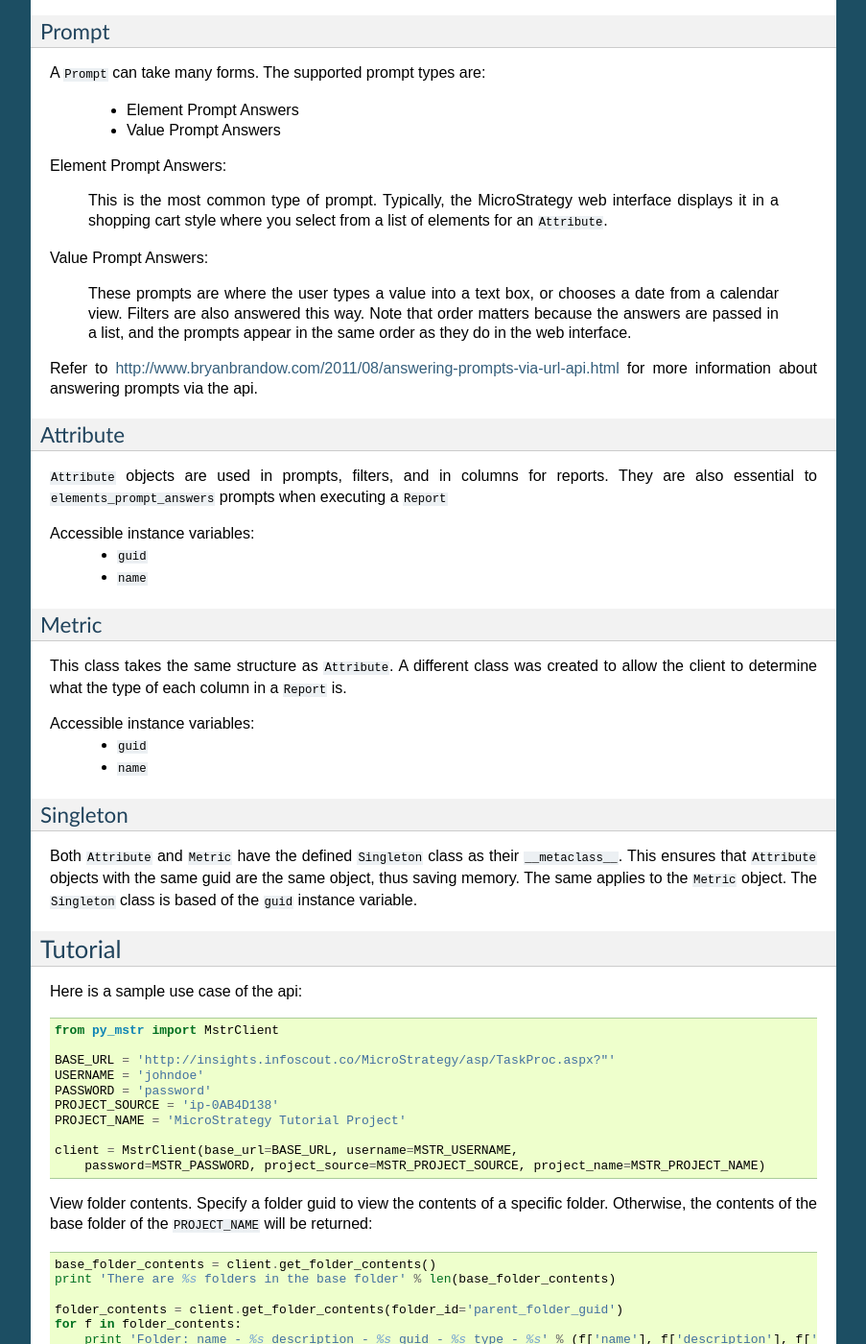
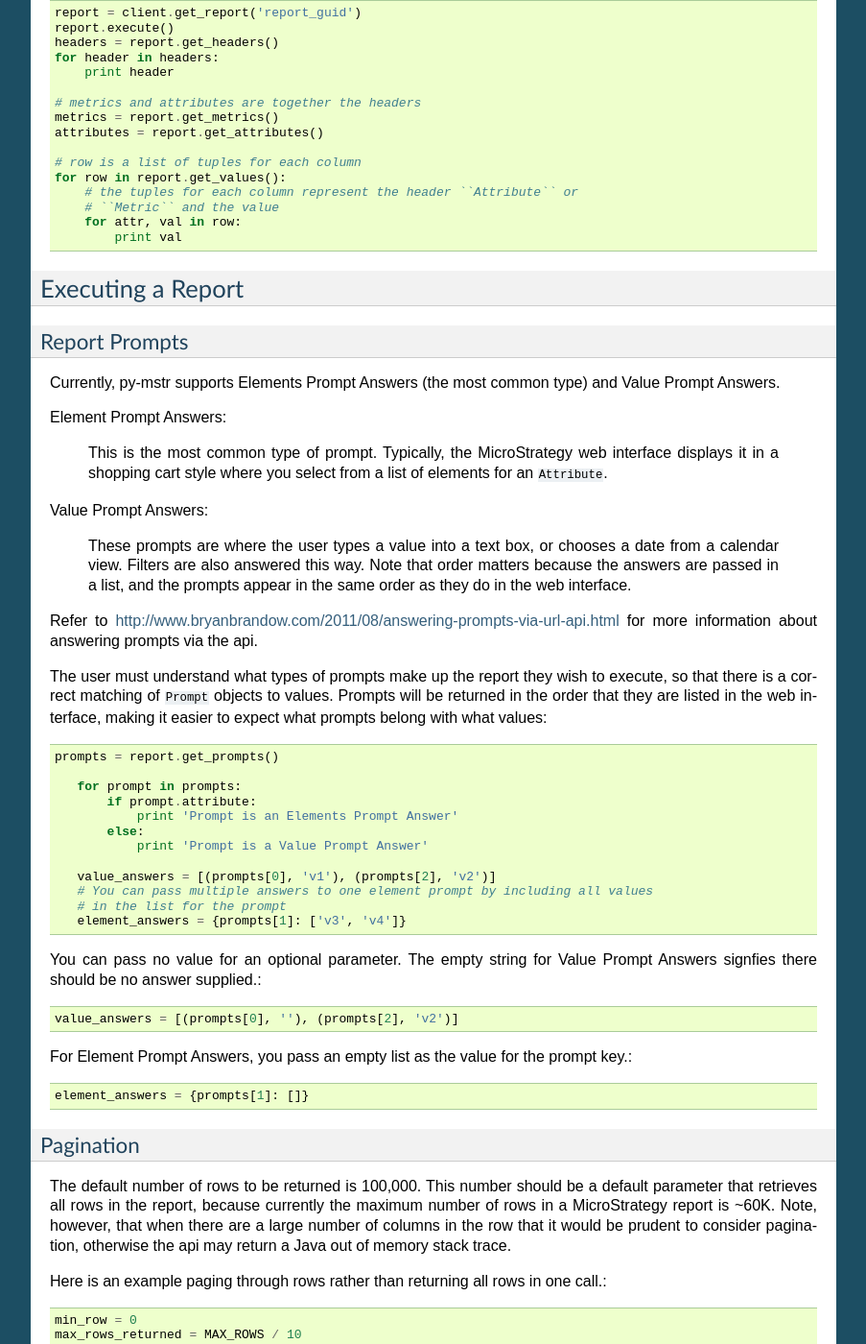
Before and after one commit to josephakirsch/py-mstr, a Sphinx documentation site: the page built from docs/index.rst, in a window 1280 px wide and 1400 px high, scrolled down 962 px. Shown: the whole window at 96% size, without its empty margins (198-1101 px from the left). Built offline with Sphinx 7.4.7, drawn with Linux system fonts in a browser that asks for light colours; some of the changed text lies outside the part shown.

Commit message:
Update index.rst

```diff
--- a/docs/index.rst
+++ b/docs/index.rst
@@ -13,103 +13,6 @@
 - Browse folders
 - View ``Attribute`` and ``Metric`` objects
 - Execute a ``Report`` with or without ``Prompt`` objects
-
-
-.. _classes
-
-Classes in py-mstr
-==================
-
-py-mstr is made up of multiple classes encapsulating different objects used
-by MicroStrategy. These include
-
-    - MstrClient
-    - Attribute
-    - Metric
-    - Prompt
-    - Report
-
-MstrClient
-----------
-``MstrClient`` encapsulates the login, session, and logout logic for your project.
-
-
-Public Methods:
-
-    - ``get_folder_contents``
-    - ``get_attribute``
-    - ``list_elements``
-
-Report
-------
-``Report`` encapsulates a report object. The most useful method will be the
-use cases for ``execute``.
-
-Public Methods:
-
-    - ``get_prompts``
-    - ``get_attributes``
-    - ``execute``
-
-The following may only be called once a report has been executed:
-
-    - ``get_headers``
-    - ``get_metrics``
-    - ``get_values``
-
-
-Prompt
-------
-
-A ``Prompt`` can take many forms. The supported prompt types are:
-
-    - Element Prompt Answers
-    - Value Prompt Answers
-
-Element Prompt Answers:
-
-    This is the most common type of prompt. Typically, the MicroStrategy web interface displays it in a shopping cart style where you select from a list of elements for an ``Attribute``.
-
-Value Prompt Answers:
-
-    These prompts are where the user types a value into a text box, or chooses
-    a date from a calendar view. Filters are also answered this way. Note that
-    order matters because the answers are passed in a list, and the prompts appear
-    in the same order as they do in the web interface.
-
-
-Refer to http://www.bryanbrandow.com/2011/08/answering-prompts-via-url-api.html
-for more information about answering prompts via the api.
-
-Attribute
----------
-
-``Attribute`` objects are used in prompts, filters, and in columns for reports.
-They are also essential to ``elements_prompt_answers`` prompts when executing
-a ``Report``
-
-
-Accessible instance variables:
-    - ``guid``
-    - ``name``
-
-Metric
-------
-
-This class takes the same structure as ``Attribute``. A different class was created
-to allow the client to determine what the type of each column in a ``Report`` is.
-
-Accessible instance variables:
-    - ``guid``
-    - ``name``
-
-Singleton
----------
-
-Both ``Attribute`` and ``Metric`` have the defined ``Singleton`` class as their
-``__metaclass__``. This ensures that ``Attribute`` objects with the same guid
-are the same object, thus saving memory. The same applies to the ``Metric``
-object. The ``Singleton`` class is based of the ``guid`` instance variable.
 
 
 .. _tutorial
@@ -175,17 +78,33 @@
         for attr, val in row:
             print val
 
-.. _execute-prompts
+.. _execute-report
 
 Executing a Report
 ==================
 
 
-Report Execution Prompts
-------------------------
+Report Prompts
+--------------
 
 Currently, py-mstr supports Elements Prompt Answers (the most common
 type) and Value Prompt Answers.
+
+Element Prompt Answers:
+
+    This is the most common type of prompt. Typically, the MicroStrategy web interface displays it in a
+    shopping cart style where you select from a list of elements for an ``Attribute``.
+
+Value Prompt Answers:
+
+    These prompts are where the user types a value into a text box, or chooses
+    a date from a calendar view. Filters are also answered this way. Note that
+    order matters because the answers are passed in a list, and the prompts appear
+    in the same order as they do in the web interface.
+
+
+Refer to http://www.bryanbrandow.com/2011/08/answering-prompts-via-url-api.html
+for more information about answering prompts via the api.
 
 The user must understand what types of prompts make up the report
 they wish to execute, so that there is a correct matching of ``Prompt``
@@ -206,7 +125,8 @@
     # in the list for the prompt
     element_answers = {prompts[1]: ['v3', 'v4']}
 
-You can pass no value for an optional parameter. The empty string for Value Prompt Answers signfies there should be no answer supplied.::
+You can pass no value for an optional parameter. The empty string for Value Prompt Answers
+signfies there should be no answer supplied.::
 
     value_answers = [(prompts[0], ''), (prompts[2], 'v2')]
 
```
Also changed, not shown: other parts of docs/index.rst (+2 -1 lines).
